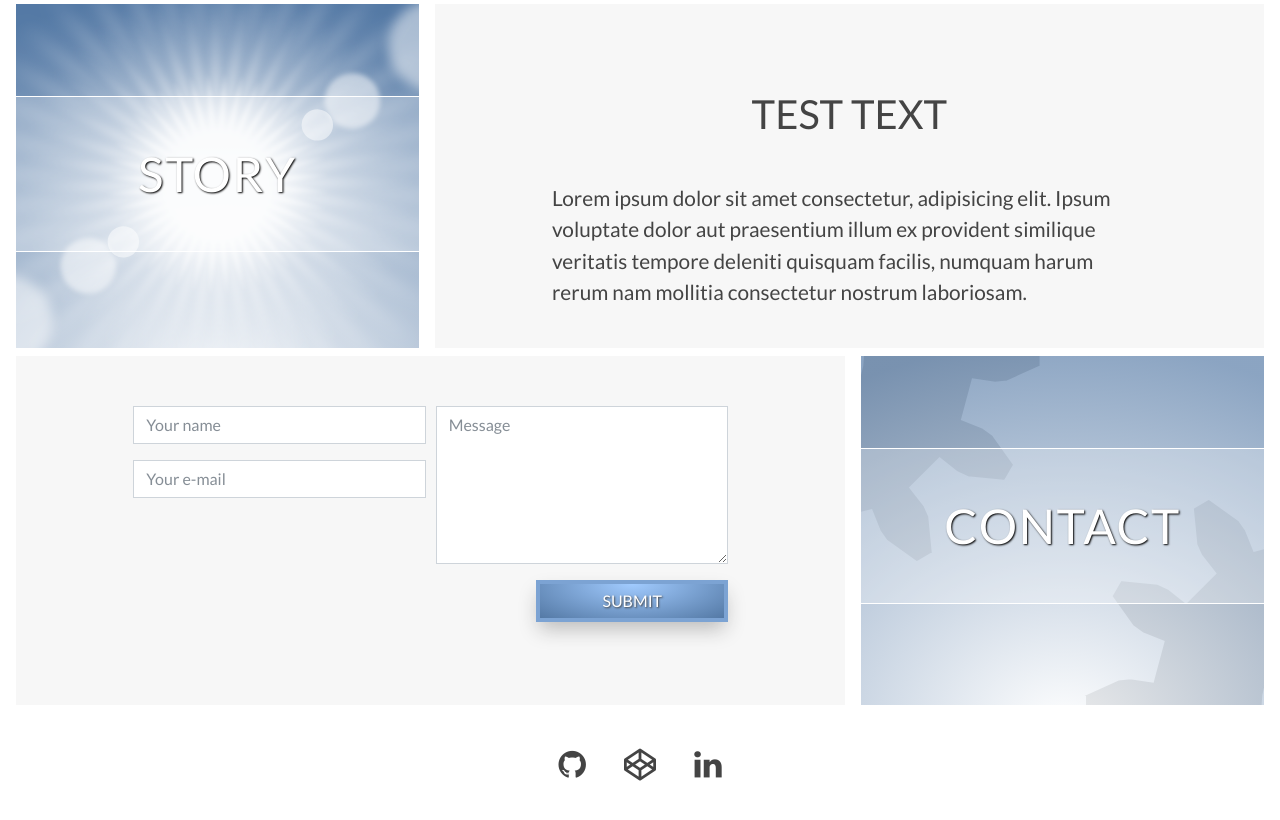
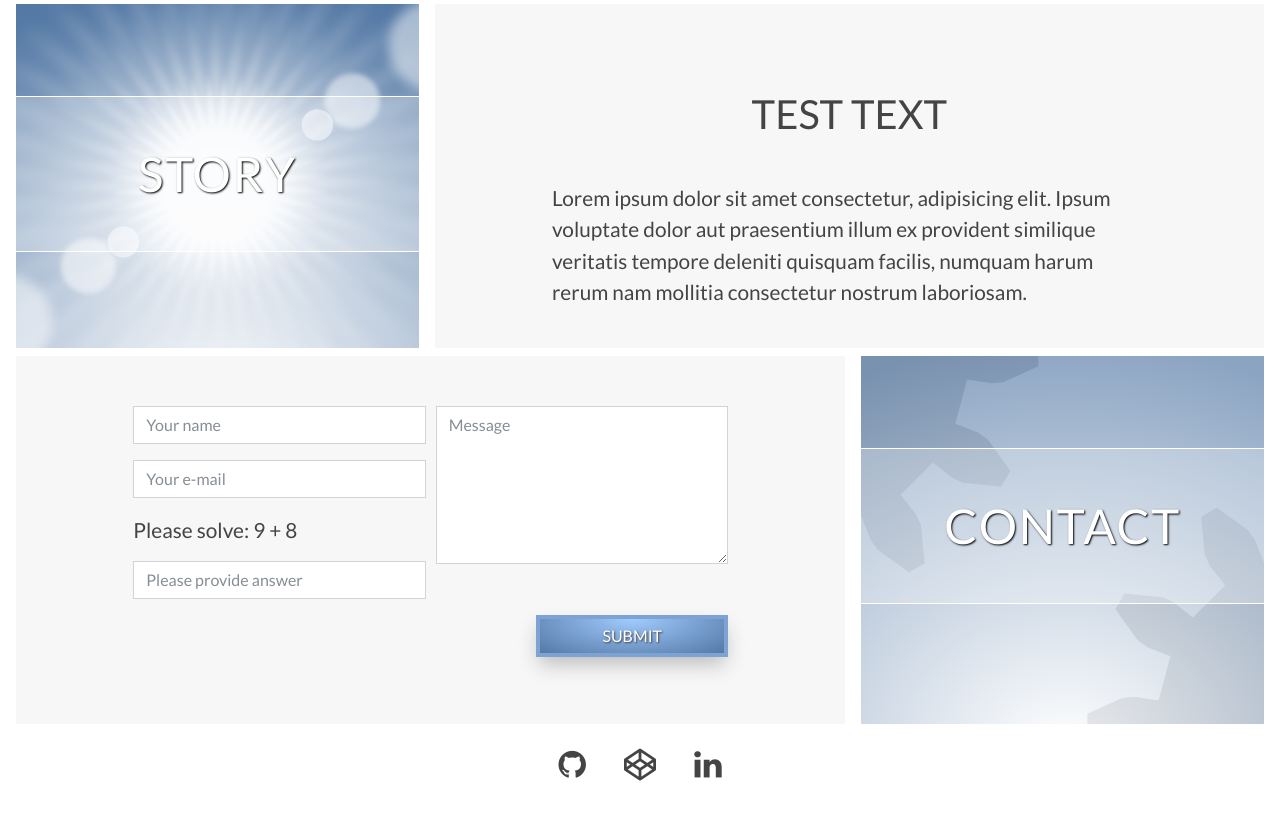
Before and after one commit to vushe/vushe.github.io, a Jekyll site: the page built from index.md, in a window 1280 px wide and 900 px high, scrolled down 772 px, cut to the strip 80-900 px from the top of the window. Built offline with Jekyll 4.4.1, drawn with Linux system fonts in a browser that asks for light colours; nearby versions of some CDN libraries.

Commit message:
custom captcha

```diff
--- a/_includes/scripts.html
+++ b/_includes/scripts.html
@@ -1,7 +1,7 @@
 <script src="https://code.jquery.com/jquery-3.2.1.slim.min.js" integrity="sha384-KJ3o2DKtIkvYIK3UENzmM7KCkRr/rE9/Qpg6aAZGJwFDMVNA/GpGFF93hXpG5KkN" crossorigin="anonymous"></script>
 <script src="https://cdnjs.cloudflare.com/ajax/libs/popper.js/1.12.3/umd/popper.min.js" integrity="sha384-vFJXuSJphROIrBnz7yo7oB41mKfc8JzQZiCq4NCceLEaO4IHwicKwpJf9c9IpFgh" crossorigin="anonymous"></script>
 <script src="https://maxcdn.bootstrapcdn.com/bootstrap/4.0.0-beta.2/js/bootstrap.min.js" integrity="sha384-alpBpkh1PFOepccYVYDB4do5UnbKysX5WZXm3XxPqe5iKTfUKjNkCk9SaVuEZflJ" crossorigin="anonymous"></script>
-<script src='https://www.google.com/recaptcha/api.js'></script>
+<script src="{{ "/js/captcha.js" | relative_url }}"></script>
 
 <!-- Yandex.Metrika counter -->
 <script type="text/javascript" >
--- a/_layouts/default.html
+++ b/_layouts/default.html
@@ -3,7 +3,7 @@
 
     {% include head.html %}
 
-    <body>
+<body onload="generateRandomNumbers()">
 
         {% include header.html %}
 
@@ -42,7 +42,7 @@
 
                 <div class="row contact">
                     <div class="col-md-8 aside text-container more-spacing-left">
-                        <form action="https://getsimpleform.com/messages?form_api_token=53f0c43bb9a2fe95986315076deefc1c" method="post">
+                        <form action="https://getsimpleform.com/messages?form_api_token=53f0c43bb9a2fe95986315076deefc1c" method="post" id="contact-form">
                             <div class="form-row">
                                 <div class="col-md-6">
                                     <div class="form-group">
@@ -51,6 +51,13 @@
                                     <div class="form-group">
                                         <input type='email' name='E-mail' class="form-control" placeholder="Your e-mail" />
                                     </div>
+                                    <div class="form-group">
+                                        <p>
+                                            <span>Please solve: </span>
+                                            <span id="question"></span>
+                                        </p>
+                                        <input type='number' required name='Captcha-answer' id="answer" class="form-control" placeholder="Please provide answer" />
+                                    </div>
                                 </div>
 
                                 <div class="form-group col-md-6">
@@ -58,15 +65,8 @@
                                     <!-- <input type='text' name='Text' class="form-control" placeholder="More information" /> -->
                                 </div>
 
-                                <div class="form-group col-md-12">
-                                    <div class="form-row">
-                                        <div class="col-md-8">
-                                            <div class="g-recaptcha" data-sitekey="6LcO8DwUAAAAAJs0omRU1Nj0_UdIm_Pmvhjl9bt2"></div>
-                                        </div>
-                                        <div class="form-group col-md-4">
-                                            <input type='submit' value='SUBMIT' class="btn btn-custom" />
-                                        </div>
-                                    </div>
+                                <div class="form-group offset-md-8 col-md-4">
+                                     <input type='submit' value='SUBMIT' class="btn btn-custom" />
                                 </div>
                                 <input type='hidden' name='redirect_to' value='https://vushe.github.io' class="form-control" />
                             </form>
--- /dev/null
+++ b/js/captcha.js
@@ -0,0 +1,34 @@
+function generateRandomNumbers() {
+
+    var rand_num1 = Math.floor(Math.random() * 10) + 1,
+        rand_num2 = Math.floor(Math.random() * 10) + 1;
+
+    $("#question").text(rand_num1 + ' + ' + rand_num2);
+
+}
+
+function displayMessage(message) {
+    $("#status").text(message);
+    $("#answer").text("");
+}
+
+$("#contact-form").submit(function (event) {
+
+    var answer = parseInt($("#answer").val()),
+        equation = $("#question").text(),
+        num_arr = equation.split(/[+]/),
+        sum = parseInt(num_arr[0]) + parseInt(num_arr[1]),
+        defaultPrevented = false;
+
+    if (answer === sum) {
+        displayMessage("Safe to submit the form");
+        if (defaultPrevented) {
+            $(this).unbind('submit').submit();
+        }
+    } else if (answer !== "") {
+        displayMessage("Number is incorrect. Please try again.");
+        defaultPrevented = true;
+        event.preventDefault();
+    }
+
+})
```
